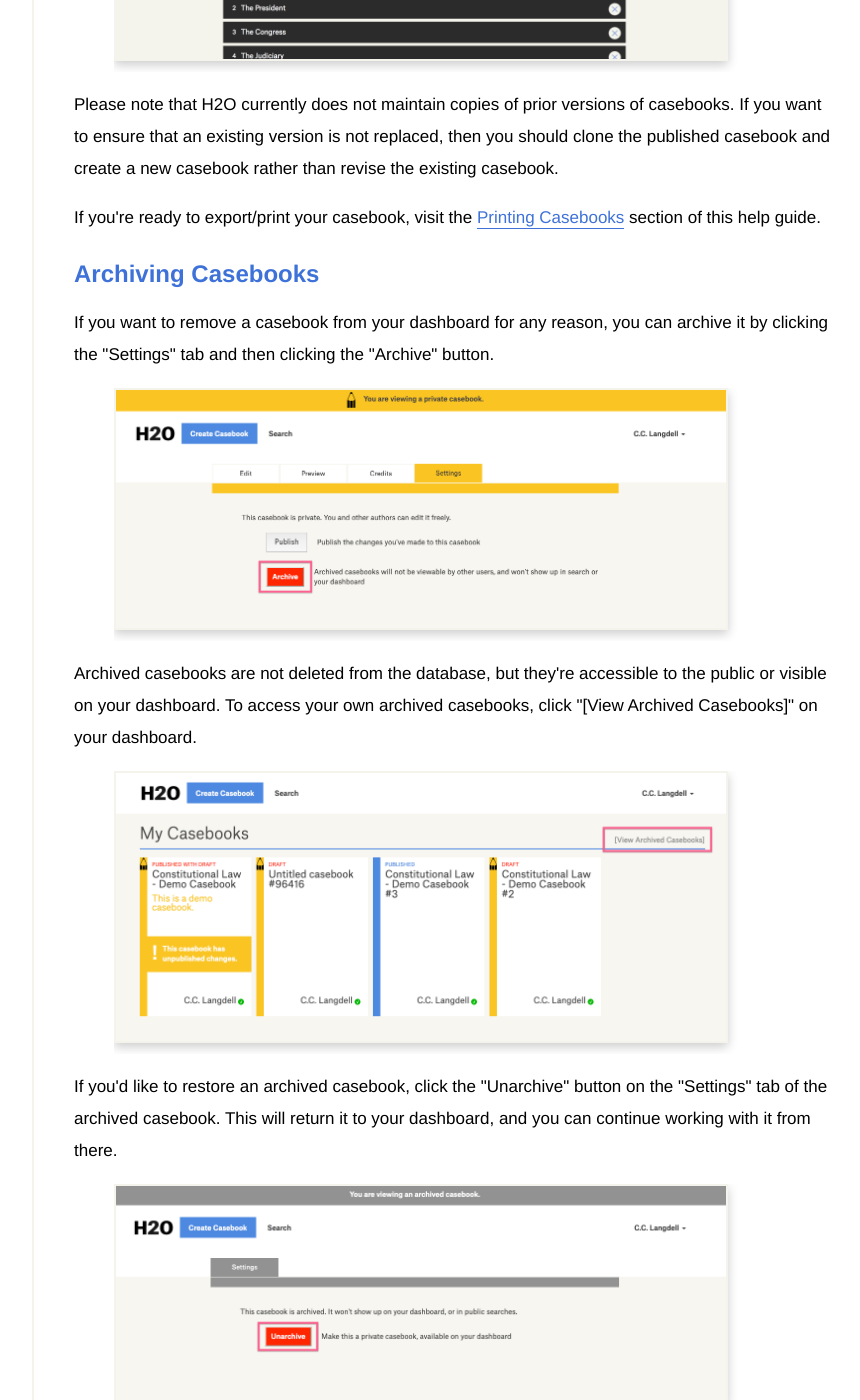
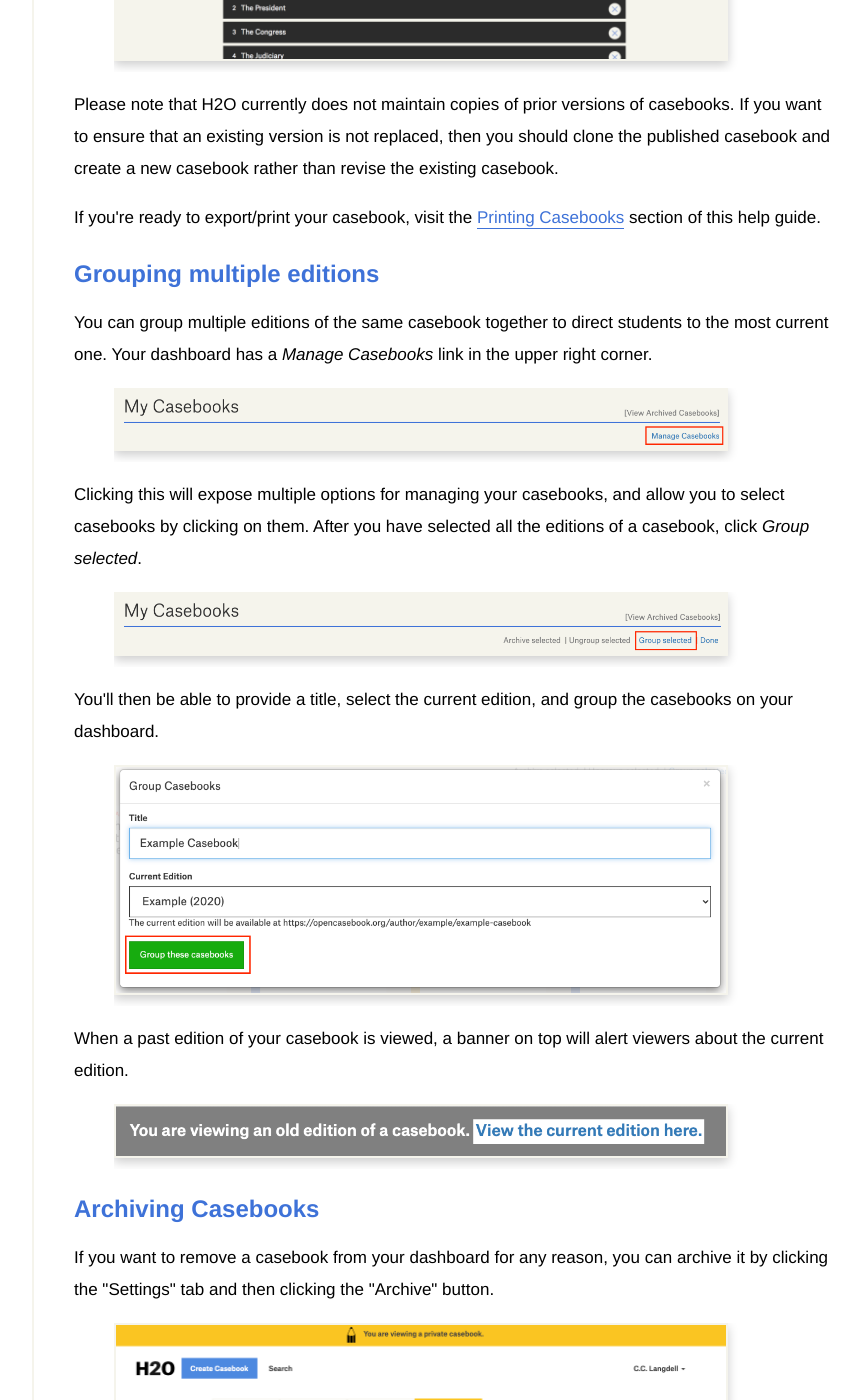
Before and after one commit to harvard-lil/h2o-static, a Jekyll site: the page built from app/making-casebooks.html, in a window 1280 px wide and 1400 px high, scrolled down 18092 px. Shown: the whole window, without its empty margins (340-1200 px from the left). Built offline with Jekyll 4.4.1, drawn with Linux system fonts in a browser that asks for light colours; some of the changed text lies outside the part shown.

Commit message:
Update Docs and blogpost with common title info (#70)

```diff
--- a/app/making-casebooks.html
+++ b/app/making-casebooks.html
@@ -57,8 +57,10 @@ sharing-image: images/h2o-logo.svg
         <li><a href="#revising-casebooks">Revising a Casebook</a></li>
         <li>
             <ul class="toc-level-2">
-            <li><a href="#making-changes">Making Changes</a></li>
-            <li><a href="#publishing-changes">Publishing Changes</a></li>
+                <li><a href="#making-changes">Making Changes</a></li>
+                <li><a href="#publishing-changes">Publishing Changes</a></li>
+                <li><a href="#grouping-editions">Grouping Editions</a></li>
+                <li><a href="#archiving-casebooks">Archiving</a></li>
         </ul>
         </li>
     </ul>
@@ -390,6 +392,26 @@ sharing-image: images/h2o-logo.svg
 
     <p>If you're ready to export/print your casebook, visit the <a href="{{ site.baseurl }}/printing-casebooks">Printing Casebooks</a> section of this help guide.</p>
 
+    <h2 id="grouping-editions">Grouping multiple editions</h2>
+        <p>You can group multiple editions of the same casebook together to direct students to the most current one. Your dashboard has a <em>Manage Casebooks</em> link in the upper right corner.</p>
+        <figure>
+            <img src="{{ site.baseurl }}/assets/images/manage-casebooks.png" alt="A screenshot of the dashboard, with the manage casebook link highlighted.">
+        </figure>
+        <p>Clicking this will expose multiple options for managing your casebooks, and allow you to select casebooks by clicking on them. After you have selected all the editions of a casebook, click <em>Group selected</em>.</p>
+        <figure>
+            <img src="{{ site.baseurl }}/assets/images/group-selected.png" alt="A screenshot of the dashboard, with the group selected link highlighted.">
+        </figure>
+        <p>You'll then be able to provide a title, select the current edition, and group the casebooks on your dashboard.</p>
+        <figure>
+            <img src="{{ site.baseurl }}/assets/images/common-title-modal.png" alt="A screenshot of a form prompting for a title and current edition.">
+        </figure>
+
+        <p>When a past edition of your casebook is viewed, a banner on top will alert viewers about the current edition.</p>
+        <figure>
+            <img src="{{ site.baseurl }}/assets/images/outdated-edition.png" alt="A screenshot of a banner stating: You are viewing an old edition of this casebook. View the current edition here.">
+        </figure>
+
+
     <h2 id="archiving-casebooks">Archiving Casebooks</h2>
     <p>If you want to remove a casebook from your dashboard for any reason, you can archive it by clicking the "Settings" tab and then clicking the "Archive" button.</p>
     <figure>
```
Also changed, not shown: app/_data/people.yaml (+8 -0 lines), app/_posts/2020-08-19-organizing-casebook-editions.md (added, +21 -0 lines), app/assets/images/common-title-modal.png (added), app/assets/images/group-selected.png (added), app/assets/images/grouping-casebooks.gif (added), app/assets/images/manage-casebooks.png (added), app/assets/images/outdated-edition.png (added).
